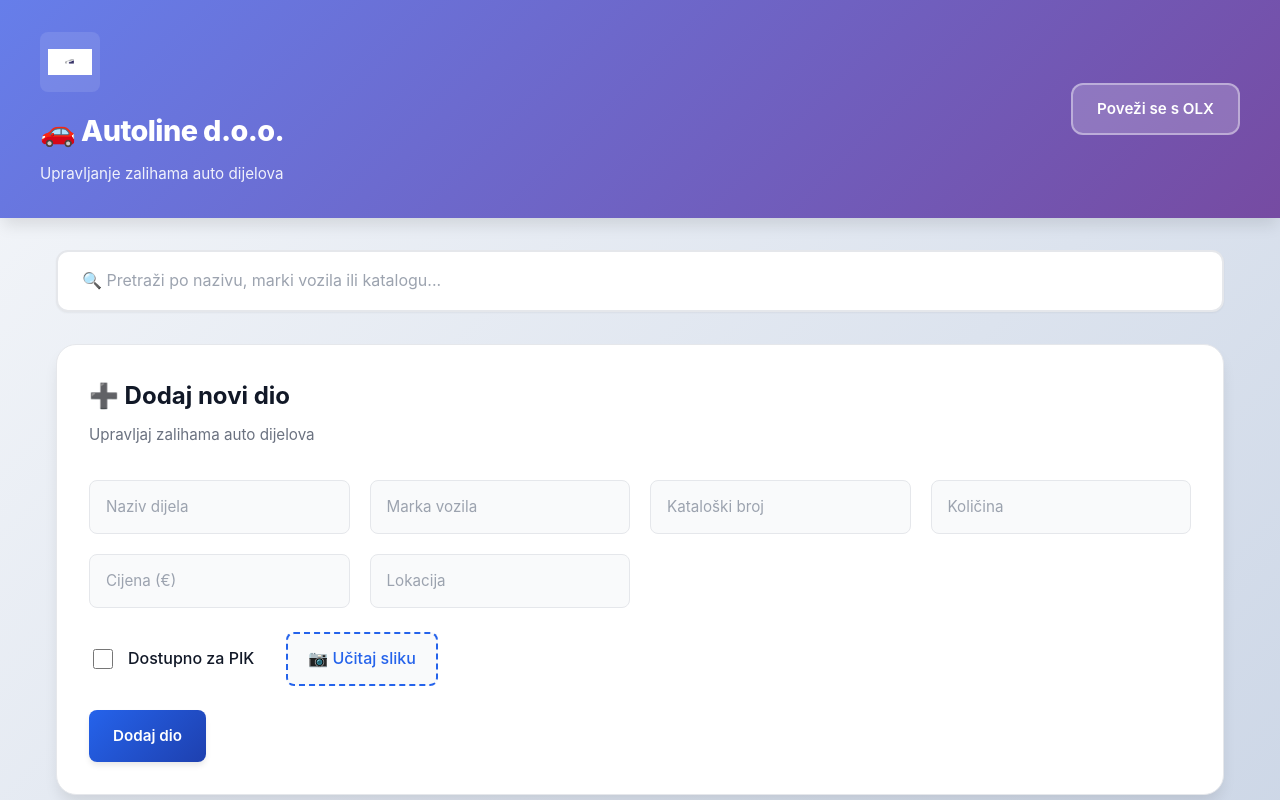
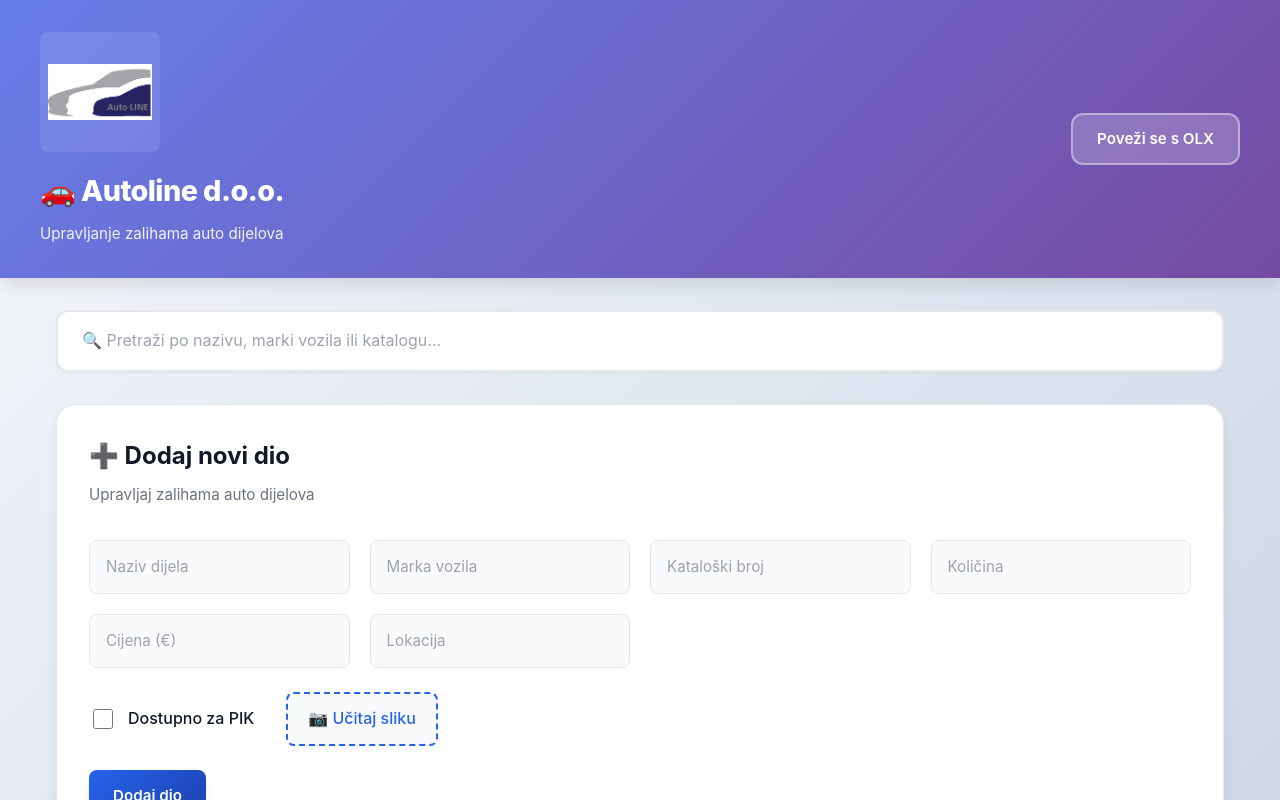
Before and after one commit to enesapobric795-svg/autoline, a React (Vite) app: page / in a window 1280 px wide. Shown: the top 800 px of the page. Built offline with nearby package versions, Linux system fonts and the light colour scheme.

Commit message:
Update logo with cropped version and increase size to 120x120px

```diff
--- a/src/App.tsx
+++ b/src/App.tsx
@@ -135,7 +135,7 @@ export default function App() {
       <header className="app-header">
         <div className="header-content">
           <div className="brand">
-            <img src="/viber_slika_2026-06-23_10-30-42-521.jpg" alt="Autoline Logo" className="brand-logo" />
+            <img src="/viber_slika_2026-06-23_10-30-42-521.png" alt="Autoline Logo" className="brand-logo" />
             <h1 className="brand-name">🚗 Autoline d.o.o.</h1>
             <p className="brand-subtitle">Upravljanje zalihama auto dijelova</p>
           </div>
--- a/src/styles.css
+++ b/src/styles.css
@@ -81,8 +81,8 @@ textarea {
 }
 
 .brand-logo {
-  width: 60px;
-  height: 60px;
+  width: 120px;
+  height: 120px;
   object-fit: contain;
   margin-bottom: 0.5rem;
   border-radius: 0.5rem;
```
Also changed, not shown: public/viber_slika_2026-06-23_10-30-42-521.jpg (deleted), public/viber_slika_2026-06-23_10-30-42-521.png (added).
